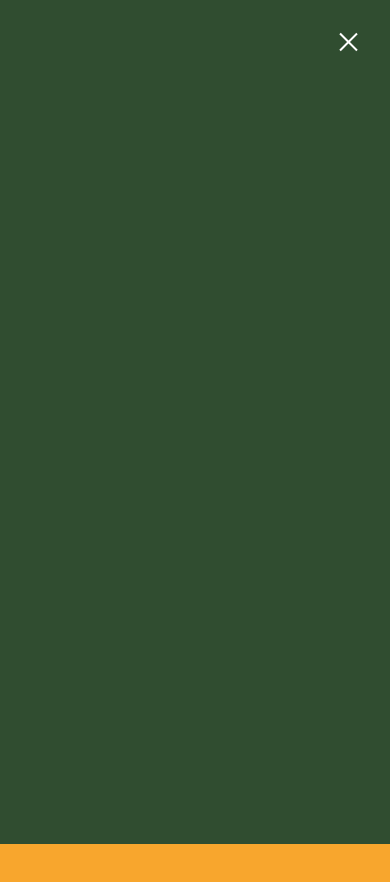
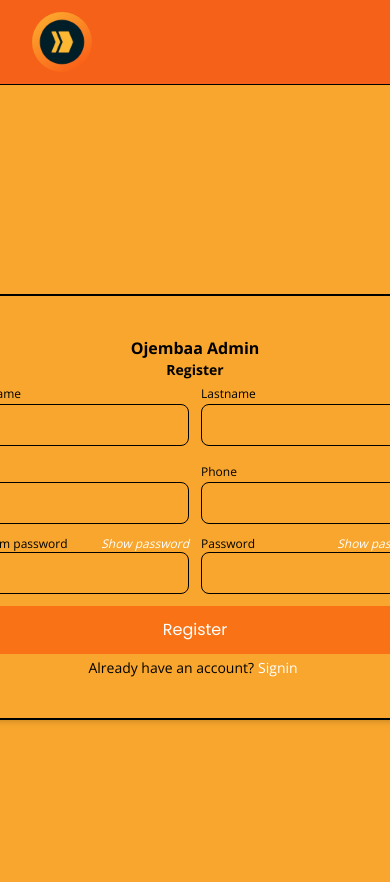
Before and after one commit to Ojembaa/Ojembaa-Admin-App, a Next.js app: page /admin/register in a window 390 px wide. Shown: the top 882 px of the page. Built offline with nearby package versions, Linux system fonts and the light colour scheme; a web font is replaced by a local one.

Commit message:
updated the admin form

```diff
--- a/src/app/admin/register/page.tsx
+++ b/src/app/admin/register/page.tsx
@@ -59,9 +59,53 @@
             <div className="flex justify-center font-bold text-sm">
               Register
             </div>
+            <div className="flex gap-3">
+              <div className="w-56">
+                <label className="text-xs">Firstname</label>
+                <input
+                  {...register("firstName", { required: true })}
+                  id="firstName"
+                  type="text"
+                  className="focus:invalid:border-red-500 px-3 focus:outline-none focus:border-blue-300 w-full py-2 bg-transparent border border-black rounded-lg"
+                />
+                {errors?.firstName && (
+                  <p className=" text-red-500 text-sm italic ">
+                    First name is required
+                  </p>
+                )}
+              </div>
+              <div className="w-56">
+                <label className="text-xs">Lastname</label>
+                <input
+                  {...register("lastName", { required: true })}
+                  id="lastname"
+                  type="text"
+                  className="focus:invalid:border-red-500 px-3 focus:outline-none focus:border-blue-300 w-full py-2 bg-transparent border border-black rounded-lg"
+                />
+                {errors?.lastName && (
+                  <p className=" text-red-500 text-sm italic ">
+                    Lastname is required
+                  </p>
+                )}
+              </div>
+            </div>
 
             <div className="flex gap-3">
-              <div className="pt-3 w-full">
+              <div className="pt-3 w-56">
+                <label className="text-xs">Email</label>
+                <input
+                  {...register("email", { required: true })}
+                  id="email"
+                  type="text"
+                  className="focus:invalid:border-red-500 px-3 focus:outline-none focus:border-blue-300 w-full py-2 bg-transparent border border-black rounded-lg"
+                />
+                {errors?.email && (
+                  <p className=" text-red-500 text-sm italic">
+                    email is required
+                  </p>
+                )}
+              </div>
+              <div className="pt-3 w-56">
                 <label className="text-xs">Phone</label>
                 <input
                   {...register("phone", { required: true })}
@@ -76,22 +120,7 @@
                 )}
               </div>
             </div>
-            <div className="flex justify-start items-center gap-3">
-              <div className="pt-3 w-full">
-                <label className="text-xs">Email</label>
-                <input
-                  {...register("email", { required: true })}
-                  id="email"
-                  type="text"
-                  className="focus:invalid:border-red-500 px-3 focus:outline-none focus:border-blue-300 w-full py-2 bg-transparent border border-black rounded-lg"
-                />
-                {errors?.email && (
-                  <p className=" text-red-500 text-sm italic">
-                    email is required
-                  </p>
-                )}
-              </div>
-            </div>
+            <div className="flex justify-start items-center gap-3"></div>
             <div className="flex gap-3">
               <div className="pt-3 w-56">
                 <div className="flex justify-between items-center">
--- a/src/common/interfaces.ts
+++ b/src/common/interfaces.ts
@@ -2,6 +2,8 @@
 import { UserRole } from "./constants/enum";
 
 export interface ISignUpUser {
+  firstName: string;
+  lastName: string;
   phone: string;
   password: string;
   email: string;
--- a/src/components/Admin/NoAuthHeader.tsx
+++ b/src/components/Admin/NoAuthHeader.tsx
@@ -1,17 +1,8 @@
 "use client";
 import Image from "next/image";
 import Link from "next/link";
-import { useState } from "react";
 
 const NoAuthHeader = () => {
-  const [showMenu, setShowMenu] = useState(false);
-  const [toggleHamburger, setTogglehambugger] = useState(false);
-
-  const handlehamburgerToogle = () => {
-    setShowMenu((preshowMenu) => !preshowMenu);
-    setTogglehambugger((prevToggleHamburger) => !prevToggleHamburger);
-  };
-
   return (
     <div className="sticky top-0 z-20">
       <header className="px-8 py-3 mx-auto  border-b border-black md:px-16 bg-[#F56118]">
@@ -38,23 +29,9 @@
           </div>
 
           {/* Hamburger button goes here */}
-          <div className="md:hidden">
-            <button
-              onClick={handlehamburgerToogle}
-              className={`${
-                !toggleHamburger ? "open" : ""
-              } z-40 block hamburger md:hidden focus:outline-none`}
-              id="menu-btn"
-              type="button"
-            >
-              <span className="hamburger-top"></span>
-              <span className="hamburger-middle"></span>
-              <span className="hamburger-bottom"></span>
-            </button>
-          </div>
         </nav>
         {/*  Mobile Menu Goes shere */}
-        <div
+        {/* <div
           id="menu"
           className={`${
             showMenu
@@ -72,7 +49,7 @@
               <div className="mx-2 group-hover:border-b group-hover:border-white"></div>
             </div>
           </div>
-        </div>
+        </div> */}
       </header>
     </div>
   );
```
